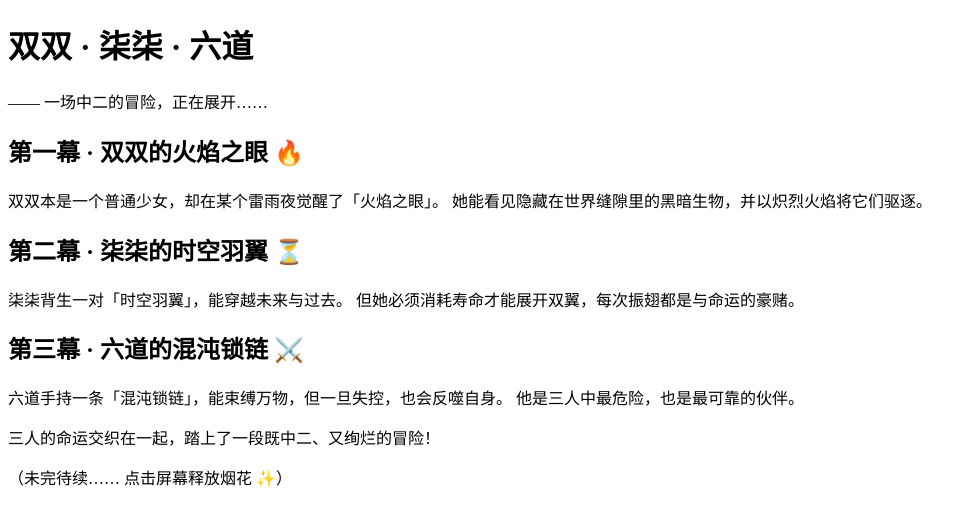
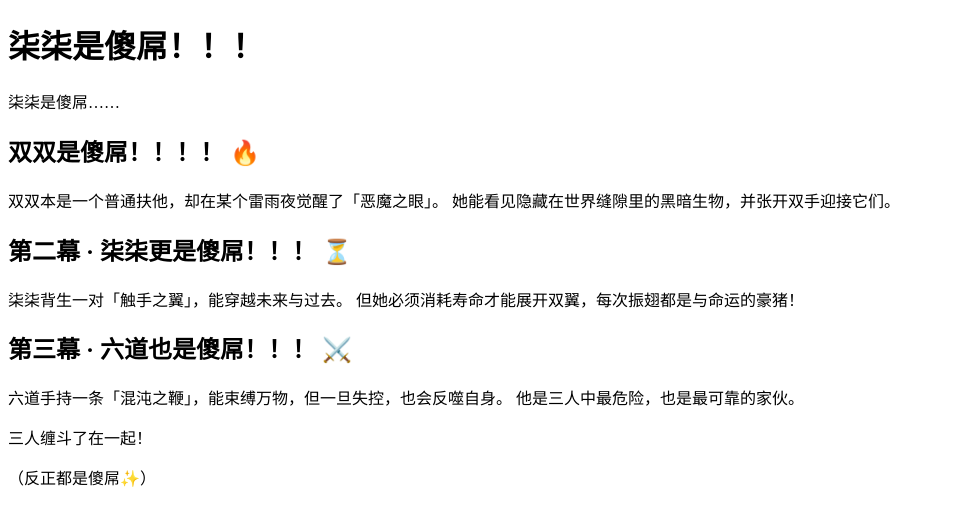
Before and after one commit to Shweh00/interactive-report, a Next.js app: page / in a window 1280 px wide. Shown: the top 526 px of the page, without its empty margins (0-977 px from the left). Built offline with nearby package versions, Linux system fonts and the light colour scheme.

Commit message:
Update page.tsx

```diff
--- a/app/page.tsx
+++ b/app/page.tsx
@@ -50,7 +50,7 @@ export default function Page() {
           transition={{ duration: 1 }}
           className="text-4xl md:text-7xl font-extrabold tracking-wide drop-shadow-lg bg-clip-text text-transparent bg-gradient-to-r from-pink-400 via-yellow-300 to-red-500"
         >
-          双双 · 柒柒 · 六道
+          柒柒是傻屌！！！
         </motion.h1>
         <motion.p
           initial={{ opacity: 0 }}
@@ -58,7 +58,7 @@ export default function Page() {
           transition={{ delay: 1 }}
           className="mt-4 md:mt-6 text-base md:text-lg text-slate-300"
         >
-          —— 一场中二的冒险，正在展开……
+          柒柒是傻屌……
         </motion.p>
       </div>
 
@@ -73,11 +73,11 @@ export default function Page() {
           className="bg-gradient-to-r from-purple-600/40 to-pink-600/40 rounded-2xl p-4 md:p-6 shadow-lg backdrop-blur border border-white/10"
         >
           <h2 className="text-xl md:text-2xl font-bold text-pink-300">
-            第一幕 · 双双的火焰之眼 🔥
+            双双是傻屌！！！！ 🔥
           </h2>
           <p className="mt-2 md:mt-3 leading-relaxed text-sm md:text-base">
-            双双本是一个普通少女，却在某个雷雨夜觉醒了「火焰之眼」。
-            她能看见隐藏在世界缝隙里的黑暗生物，并以炽烈火焰将它们驱逐。
+            双双本是一个普通扶他，却在某个雷雨夜觉醒了「恶魔之眼」。
+            她能看见隐藏在世界缝隙里的黑暗生物，并张开双手迎接它们。
           </p>
         </motion.div>
 
@@ -90,11 +90,11 @@ export default function Page() {
           className="bg-gradient-to-r from-indigo-600/40 to-cyan-600/40 rounded-2xl p-4 md:p-6 shadow-lg backdrop-blur border border-white/10"
         >
           <h2 className="text-xl md:text-2xl font-bold text-cyan-300">
-            第二幕 · 柒柒的时空羽翼 ⏳
+            第二幕 · 柒柒更是傻屌！！！ ⏳
           </h2>
           <p className="mt-2 md:mt-3 leading-relaxed text-sm md:text-base">
-            柒柒背生一对「时空羽翼」，能穿越未来与过去。
-            但她必须消耗寿命才能展开双翼，每次振翅都是与命运的豪赌。
+            柒柒背生一对「触手之翼」，能穿越未来与过去。
+            但她必须消耗寿命才能展开双翼，每次振翅都是与命运的豪猪！
           </p>
         </motion.div>
 
@@ -107,11 +107,11 @@ export default function Page() {
           className="bg-gradient-to-r from-red-600/40 to-yellow-600/40 rounded-2xl p-4 md:p-6 shadow-lg backdrop-blur border border-white/10"
         >
           <h2 className="text-xl md:text-2xl font-bold text-yellow-300">
-            第三幕 · 六道的混沌锁链 ⚔️
+            第三幕 · 六道也是傻屌！！！ ⚔️
           </h2>
           <p className="mt-2 md:mt-3 leading-relaxed text-sm md:text-base">
-            六道手持一条「混沌锁链」，能束缚万物，但一旦失控，也会反噬自身。
-            他是三人中最危险，也是最可靠的伙伴。
+            六道手持一条「混沌之鞭」，能束缚万物，但一旦失控，也会反噬自身。
+            他是三人中最危险，也是最可靠的家伙。
           </p>
         </motion.div>
 
@@ -124,10 +124,10 @@ export default function Page() {
           className="text-center mt-12 md:mt-16"
         >
           <p className="text-xl md:text-3xl font-bold bg-clip-text text-transparent bg-gradient-to-r from-pink-400 via-purple-300 to-cyan-300 drop-shadow-lg">
-            三人的命运交织在一起，踏上了一段既中二、又绚烂的冒险！
+            三人缠斗了在一起！
           </p>
           <p className="mt-3 md:mt-4 text-slate-400 text-sm md:text-base">
-            （未完待续…… 点击屏幕释放烟花 ✨）
+            （反正都是傻屌✨）
           </p>
         </motion.div>
       </div>
```
